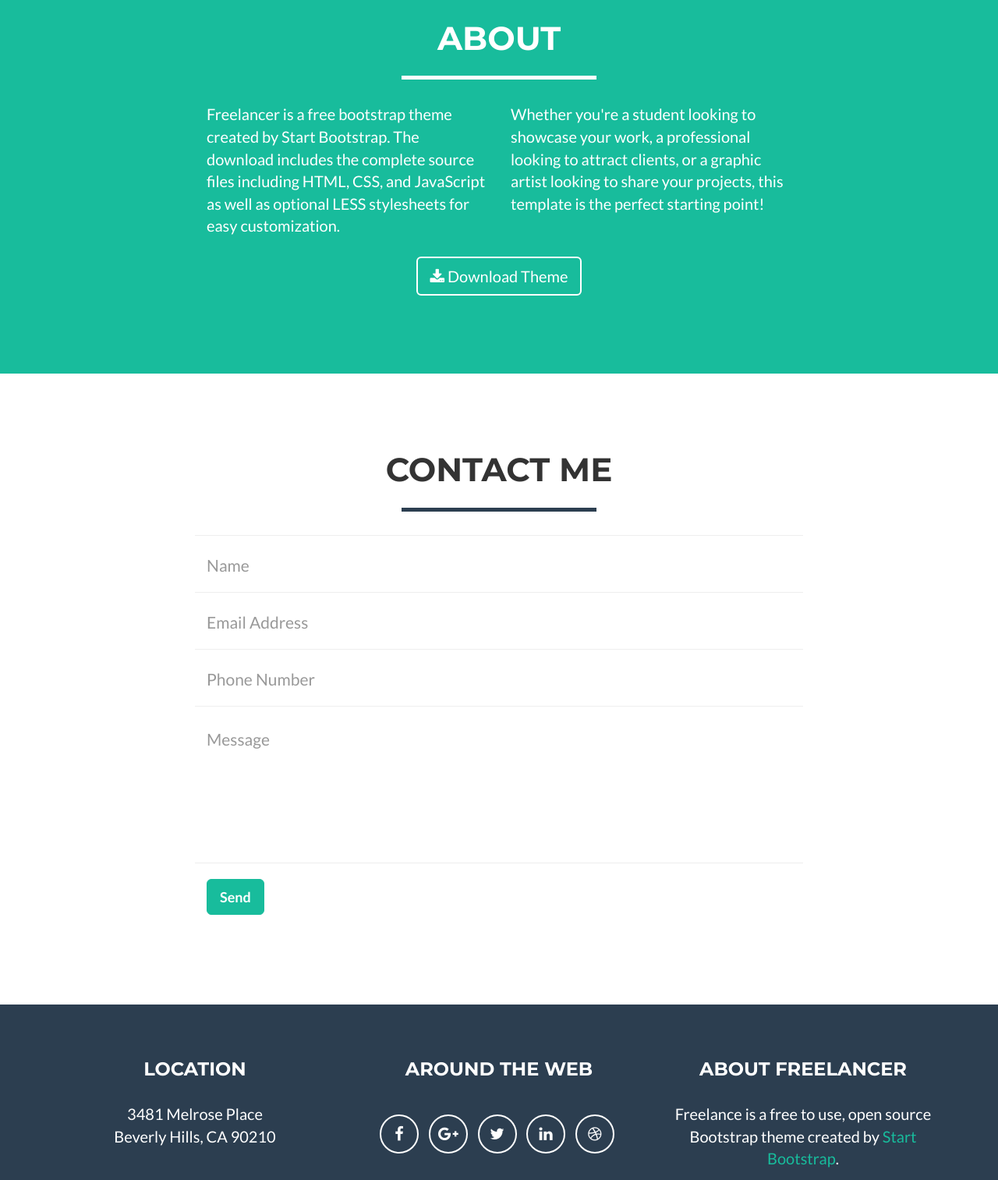
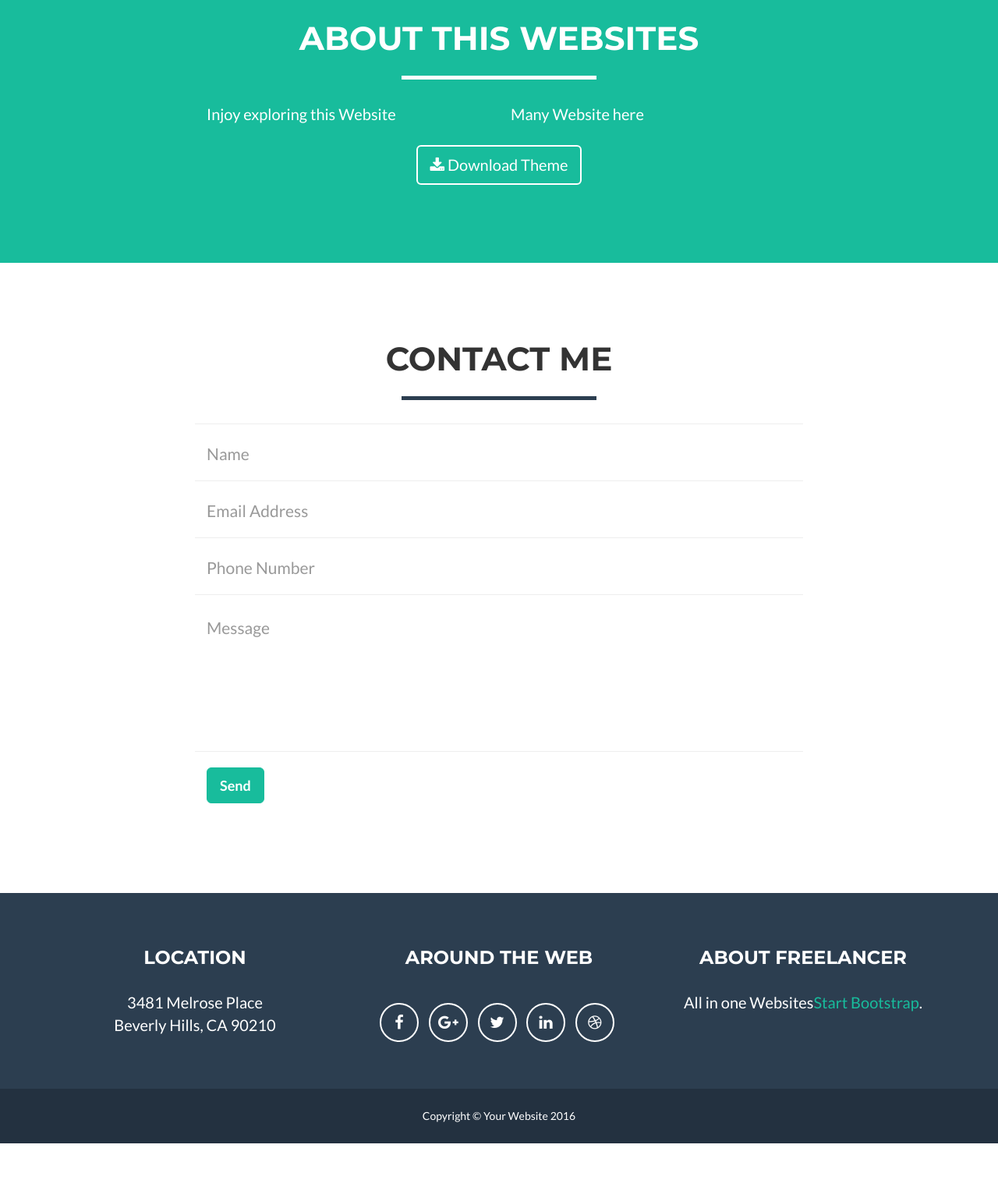
Before and after one commit to specialforceclan/olermovencer, a website: page index.html in a window 1280 px wide. Shown: the part 1900-3413 px from the top of the page at 78% size. After the commit the page ends 3366 px from the top, so only its background shows below. Drawn offline with nearby package versions, Linux system fonts and the light colour scheme.

Commit message:
Update index.html

```diff
--- a/index.html
+++ b/index.html
@@ -161,16 +161,16 @@
         <div class="container">
             <div class="row">
                 <div class="col-lg-12 text-center">
-                    <h2>About</h2>
+                    <h2>About this Websites</h2>
                     <hr class="star-light">
                 </div>
             </div>
             <div class="row">
                 <div class="col-lg-4 col-lg-offset-2">
-                    <p>Freelancer is a free bootstrap theme created by Start Bootstrap. The download includes the complete source files including HTML, CSS, and JavaScript as well as optional LESS stylesheets for easy customization.</p>
+                    <p>Injoy exploring this Website</p>
                 </div>
                 <div class="col-lg-4">
-                    <p>Whether you're a student looking to showcase your work, a professional looking to attract clients, or a graphic artist looking to share your projects, this template is the perfect starting point!</p>
+                    <p>Many Website here</p>
                 </div>
                 <div class="col-lg-8 col-lg-offset-2 text-center">
                     <a href="#" class="btn btn-lg btn-outline">
@@ -268,7 +268,7 @@
                     </div>
                     <div class="footer-col col-md-4">
                         <h3>About Freelancer</h3>
-                        <p>Freelance is a free to use, open source Bootstrap theme created by <a href="http://startbootstrap.com">Start Bootstrap</a>.</p>
+                        <p>All in one Websites<a href="http://startbootstrap.com">Start Bootstrap</a>.</p>
                     </div>
                 </div>
             </div>
```
